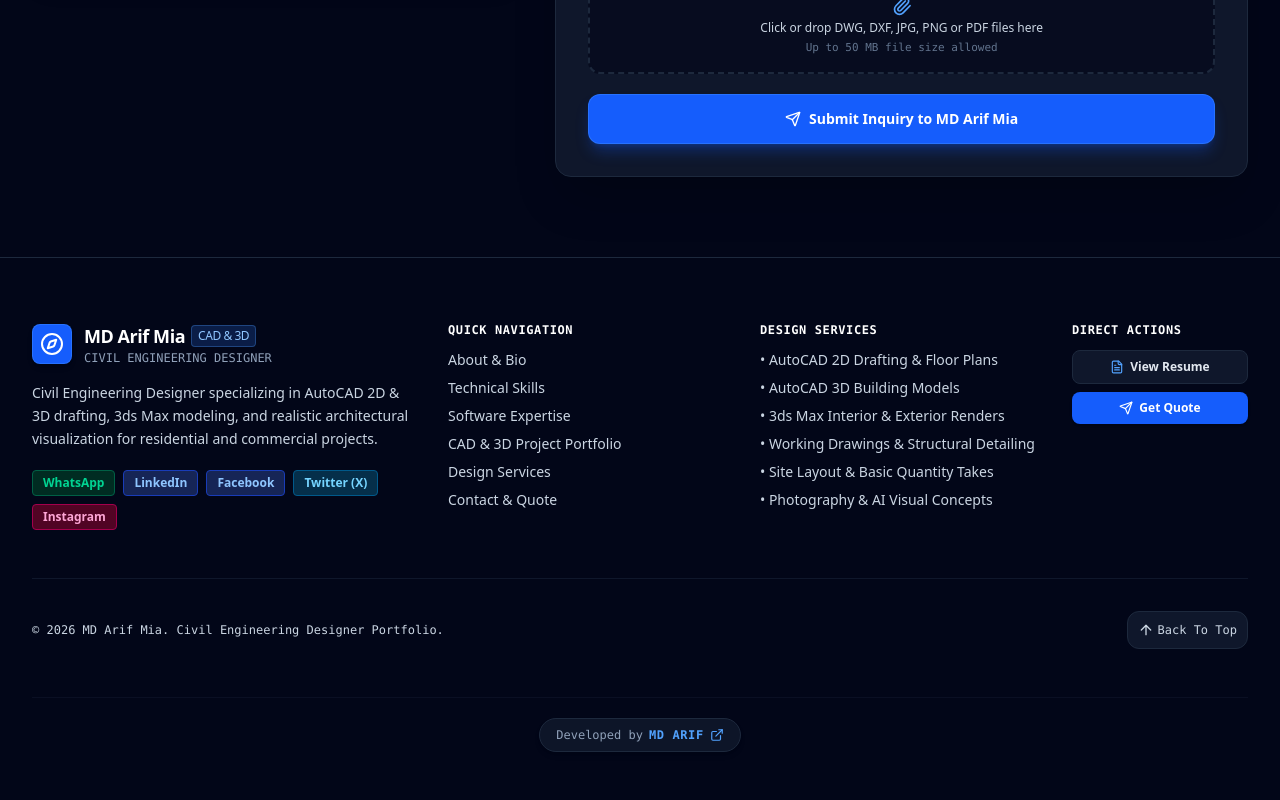
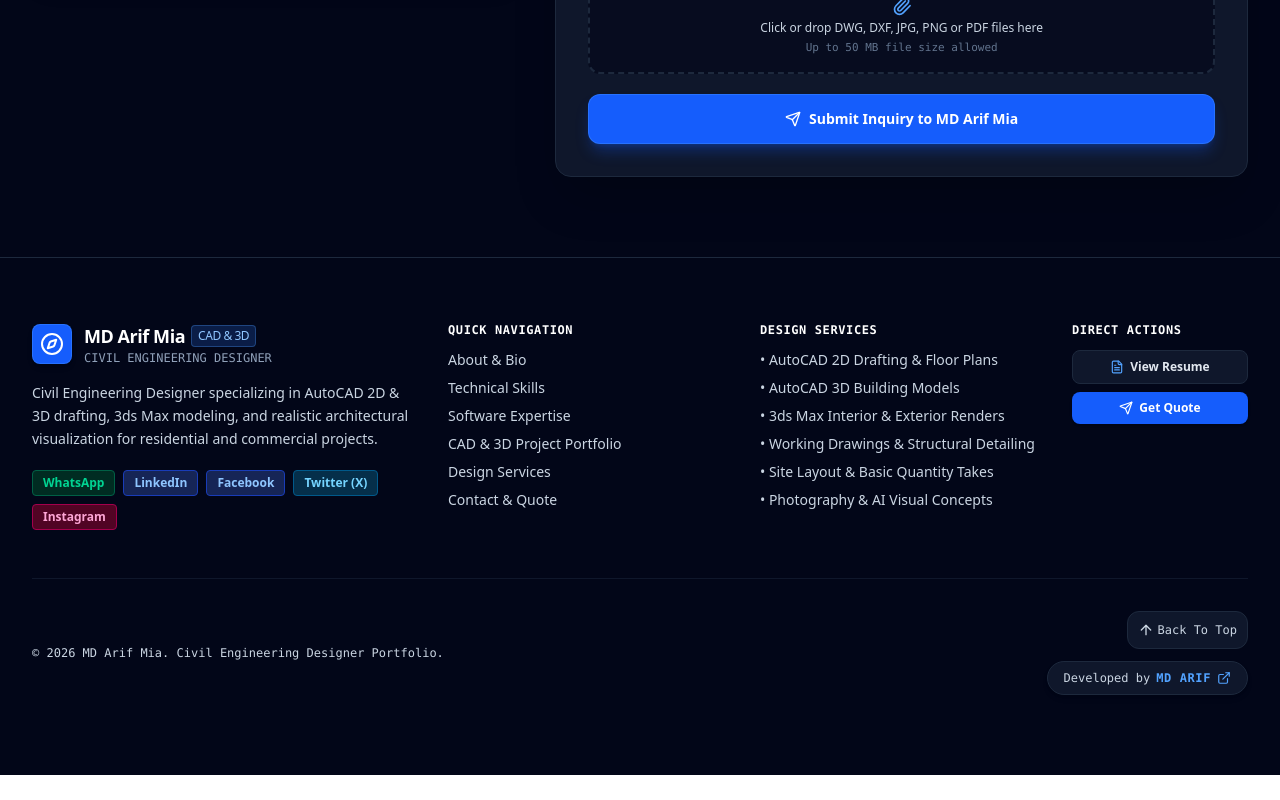
Before and after one commit to sojib909sms/Engineerarif, a React (Vite) app: page / in a window 1280 px wide. Shown: the part 9787-10587 px from the top of the page. After the commit the page ends 10562 px from the top, so only its background shows below. Built offline with nearby package versions, Linux system fonts and the light colour scheme.

Commit message:
style(footer): adjust bottom padding and layout
Update footer padding for better mobile spacing and realign the "Back to Top" button and copyright text to improve visual balance.

```diff
--- a/src/components/Footer.tsx
+++ b/src/components/Footer.tsx
@@ -23,7 +23,7 @@ export const Footer: React.FC<FooterProps> = ({
   };
 
   return (
-    <footer className="bg-slate-950 text-slate-400 border-t border-slate-800 relative pt-16 pb-12">
+    <footer className="bg-slate-950 text-slate-400 border-t border-slate-800 relative pt-16 pb-28 sm:pb-20">
       <div className="max-w-7xl mx-auto px-4 sm:px-6 lg:px-8 space-y-12">
 
         {/* Main Footer Grid */}
@@ -156,12 +156,12 @@ export const Footer: React.FC<FooterProps> = ({
         </div>
 
         {/* Bottom Bar */}
-        <div className="pt-8 border-t border-slate-900 flex flex-col sm:flex-row items-center justify-between gap-4 text-xs text-slate-300 font-mono">
-          <div>
+        <div className="pt-8 border-t border-slate-900 flex flex-col sm:flex-row items-center justify-between gap-6 text-xs text-slate-300 font-mono">
+          <div className="text-center sm:text-left">
             © {new Date().getFullYear()} {ENGINEER_INFO.name}. Civil Engineering Designer Portfolio.
           </div>
 
-          <div>
+          <div className="flex flex-col items-center sm:items-end gap-3">
             <button
               onClick={scrollToTop}
               className="p-2.5 rounded-xl bg-slate-900 hover:bg-blue-600 text-slate-300 hover:text-white border border-slate-800 transition-all flex items-center space-x-1 cursor-pointer"
@@ -170,16 +170,13 @@ export const Footer: React.FC<FooterProps> = ({
               <ArrowUp className="w-4 h-4" />
               <span>Back To Top</span>
             </button>
-          </div>
-        </div>
 
-        {/* Developed by MD ARIF - Facebook Link below Back To Top */}
-        <div className="pt-5 mt-2 border-t border-slate-900/60 text-center">
+            {/* Developed by MD ARIF - Facebook Link directly in the red circled area */}
             <a
               href={ENGINEER_INFO.social.facebook}
               target="_blank"
               rel="noopener noreferrer"
-            className="inline-flex items-center gap-1.5 text-xs font-mono font-medium text-slate-400 hover:text-blue-300 transition-all bg-slate-900/90 hover:bg-slate-800 px-4 py-2 rounded-full border border-slate-800 hover:border-blue-500/50 shadow-md group cursor-pointer"
+              className="inline-flex items-center gap-1.5 text-xs font-mono font-medium text-slate-300 hover:text-blue-300 transition-all bg-slate-900 hover:bg-slate-800 px-4 py-2 rounded-full border border-slate-800 hover:border-blue-500/50 shadow-md group cursor-pointer"
               title="Open MD ARIF's Facebook Profile"
             >
               <span>Developed by</span>
@@ -187,6 +184,7 @@ export const Footer: React.FC<FooterProps> = ({
               <ExternalLink className="w-3.5 h-3.5 text-blue-400 group-hover:scale-110 transition-transform" />
             </a>
           </div>
+        </div>
 
       </div>
     </footer>
```
Lines whose indentation alone changed are shown as unchanged.
